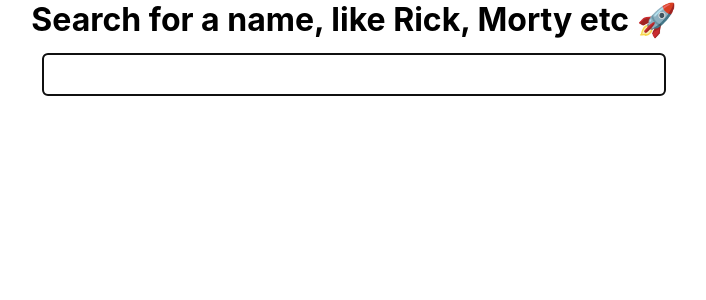
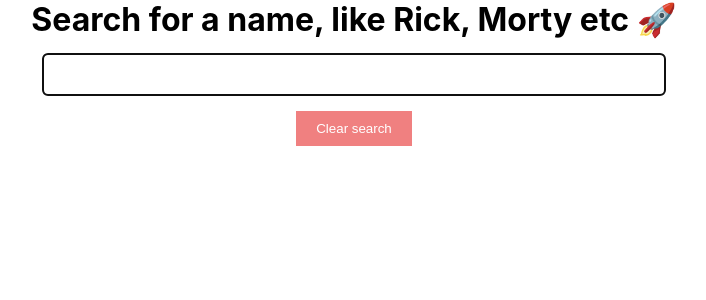
Before and after one commit to petersandqvist/GrapQL-react, a React (Create React App) app: page / in a window 1280 px wide. Shown: the top 300 px of the page, without its empty margins (286-992 px from the left). Built offline with nearby package versions, Linux system fonts and the light colour scheme.

Commit message:
added button to reset state

```diff
--- a/src/App.css
+++ b/src/App.css
@@ -27,6 +27,13 @@
     align-items: center;
 }
 
+button {
+    background: lightcoral;
+    border: none;
+    padding: 10px 20px;
+    color: white;
+    margin-bottom: 1rem;
+}
 
 ul {
     display: grid;
@@ -47,14 +54,6 @@
     margin-bottom: 1rem;
 }
 
-button {
-    background: lightcoral;
-    border: none;
-    padding: 10px 20px;
-    color: white;
-    margin-bottom: 1rem;
-}
-
 .loading {
     display: flex;
     justify-content: center;
--- a/src/App.tsx
+++ b/src/App.tsx
@@ -1,14 +1,14 @@
 import React from 'react';
 import { Route, Routes } from 'react-router';
 import './App.css';
-import { Character } from './Components/pages/Character';
-import { Search } from './Components/Search';
+import { Character } from './Components/Character';
+import { SearchPage } from './Components/SearchPage';
 
 const App = () => {
   return (
     <div className='App'>
       <Routes>
-        <Route path='/' element={<Search />} />
+        <Route path='/' element={<SearchPage />} />
         <Route path='/:id' element={<Character />} />
       </Routes>
     </div>
--- a/src/Components/pages/Character.tsx
+++ b/src/Components/Character.tsx
@@ -1,7 +1,7 @@
 import React from 'react';
-import { useCharacter } from '../../GraphQL/Querys/useCharacter';
+import { useCharacter } from '../GraphQL/Querys/useCharacter';
 import { useParams } from 'react-router';
-import { Episodes } from '../Episodes';
+import { Episodes } from './Episodes';
 
 export const Character = () => {
   const { id } = useParams();
--- a/src/Components/Search.tsx
+++ b/src/Components/Search.tsx
@@ -1,21 +1,22 @@
-import React, { useState } from 'react';
+import React, { useState, FC } from 'react';
 import { useCharacters } from '../GraphQL/Querys/useCharacters';
 import { CharacterList } from './CharacterList';
 
-export const Search = () => {
+interface IProps {
+  selectedItems: string[];
+  setSelectedItems: React.Dispatch<React.SetStateAction<string[]>>;
+}
+
+export const Search: FC<IProps> = ({ selectedItems, setSelectedItems }) => {
   const [name, setName] = useState('');
-  const {
-    error,
-    results,
-    loading,
-    refetch,
-    getCharactersByName,
-  } = useCharacters(name);
+  const { error, results, loading, getCharactersByName } = useCharacters(name);
 
   const onChange = (e: React.ChangeEvent<HTMLInputElement>) => {
     setName(e.target.value);
-    //not sure if refetch is correct here
-    refetch();
+  };
+
+  const handleResetState = (event: { preventDefault: () => void }) => {
+    setSelectedItems(selectedItems);
   };
 
   return (
@@ -30,15 +31,19 @@
             onChange={onChange}
             placeholder=''
           ></input>
+          <button className='reset-state-button' onClick={handleResetState}>
+            Clear search
+          </button>
         </div>
       </form>
       {loading && <div className='loading'>loading...</div>}
       {error && <div>Something went wrong</div>}
       <ul>
-        {results?.map((element) => {
-          const { name, id, image } = element;
-          return <CharacterList name={name} id={id} image={image} key={id} />;
-        })}
+        {results?.length &&
+          results?.map((element) => {
+            const { name, id, image } = element;
+            return <CharacterList name={name} id={id} image={image} key={id} />;
+          })}
       </ul>
     </div>
   );
--- /dev/null
+++ b/src/Components/SearchPage.tsx
@@ -0,0 +1,15 @@
+import React, { useState } from 'react';
+import { Search } from './Search';
+
+export const SearchPage = () => {
+  const [selectedItems, setSelectedItems] = useState<string[]>([]);
+
+  return (
+    <div>
+      <Search
+        selectedItems={selectedItems}
+        setSelectedItems={setSelectedItems}
+      />
+    </div>
+  );
+};
--- a/src/GraphQL/Querys/useCharacters.ts
+++ b/src/GraphQL/Querys/useCharacters.ts
@@ -27,19 +27,19 @@
 `;
 
 export const useCharacters = (name: string | undefined) => {
-  const [getCharactersByName, { error, data, loading, refetch }] = useLazyQuery<
-    IData
-  >(GET_CHARACTER_BY_NAME, {
-    variables: {
-      name,
-    },
-  });
+  const [getCharactersByName, { error, data, loading }] = useLazyQuery<IData>(
+    GET_CHARACTER_BY_NAME,
+    {
+      variables: {
+        name,
+      },
+    }
+  );
   if (!data) {
     return {
       error,
       results: undefined,
       loading,
-      refetch,
       getCharactersByName,
     };
   }
@@ -49,7 +49,6 @@
     error,
     results,
     loading,
-    refetch,
     getCharactersByName,
   };
   return result;
```
